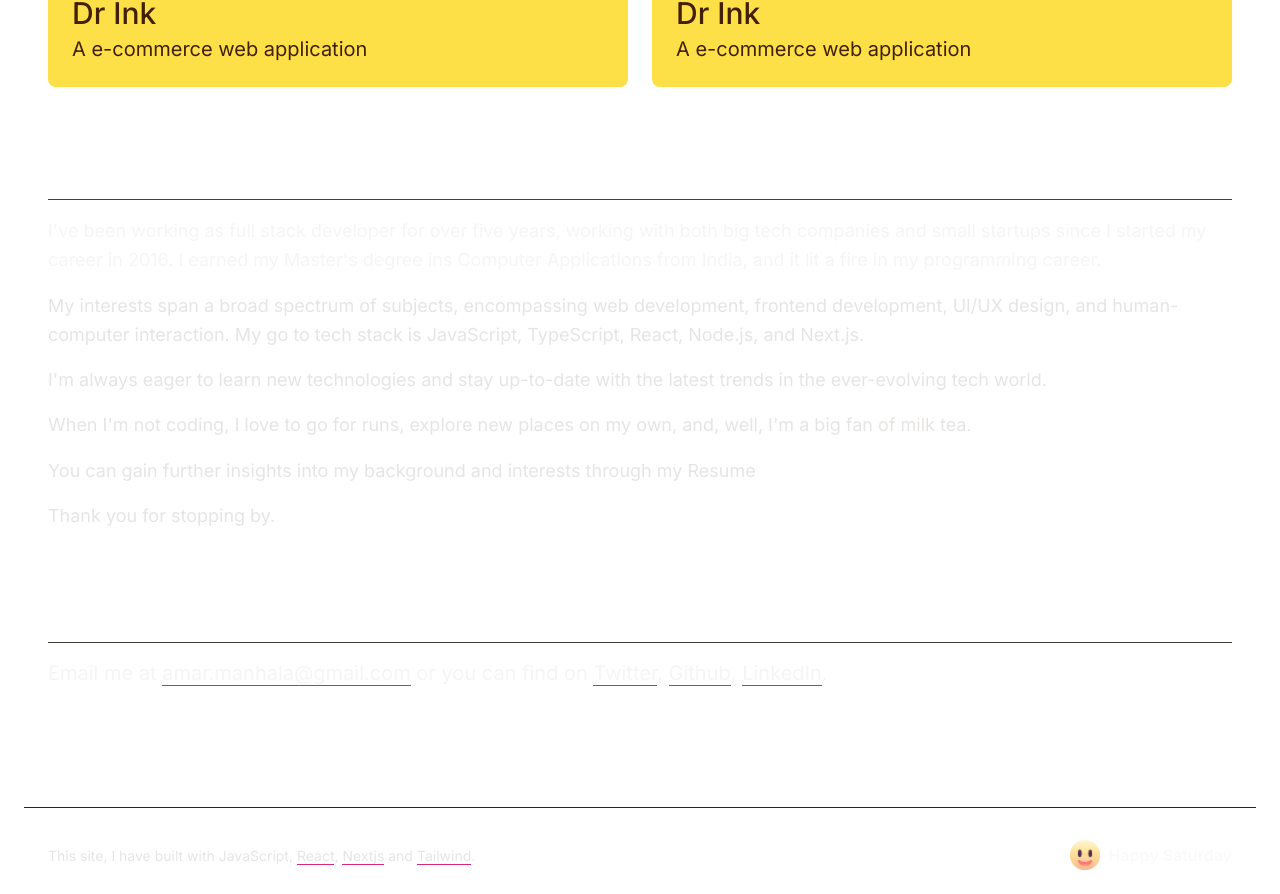
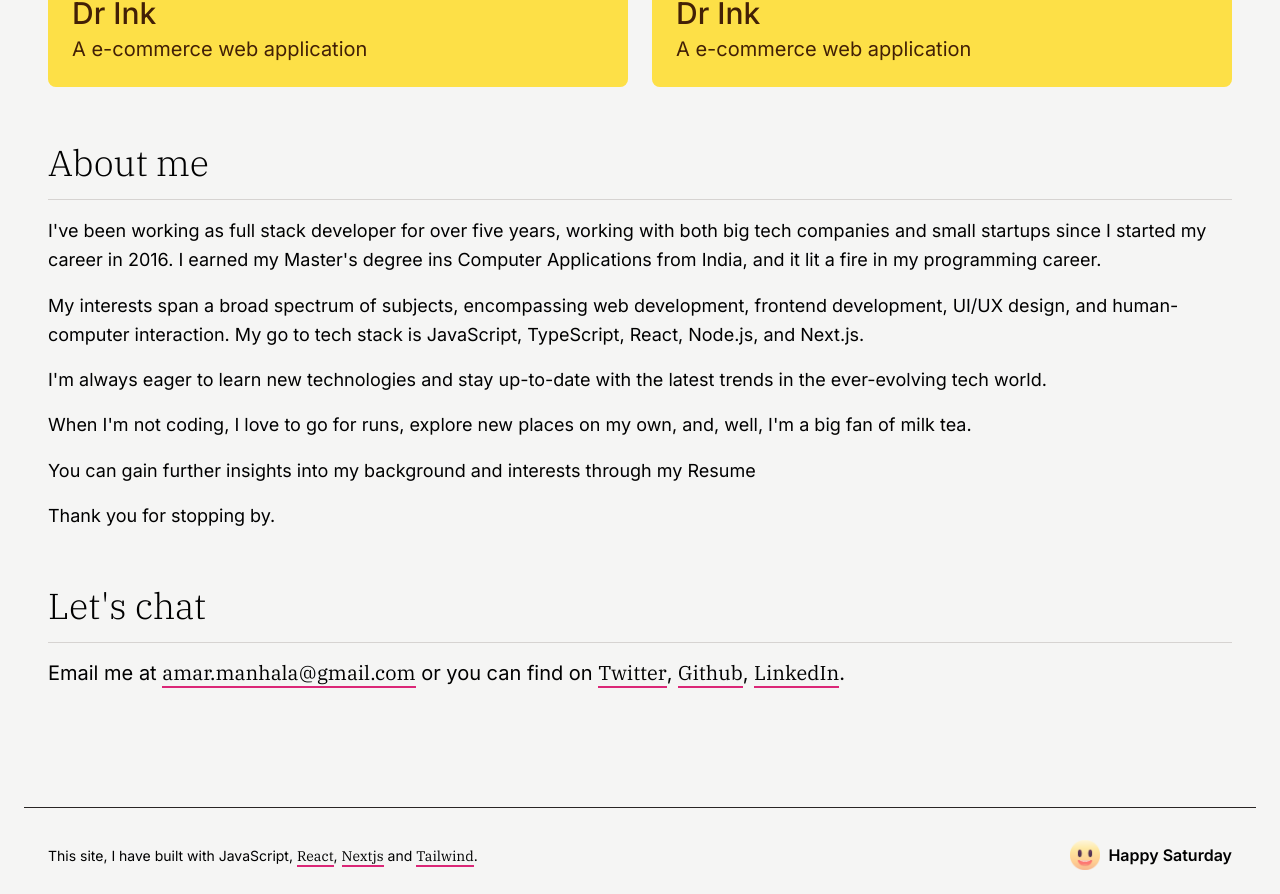
Before and after one commit to amarmanhala/infiniteloop, a Next.js app: page / in a window 1280 px wide. Shown: the part 814-1708 px from the top of the page. Built offline with nearby package versions, Linux system fonts and the light colour scheme.

Commit message:
Add light mode

```diff
--- a/src/app/components/About.tsx
+++ b/src/app/components/About.tsx
@@ -6,8 +6,8 @@ const About = () => {
   return (
     <PageSection>
     <PageSectionHeader title="About me" />
-    <div className="text-stone-200 text-lg">
-      <p className="text-stone-100 text-lg leading-relaxed mb-4">
+    <div className="text-lg">
+      <p className="text-lg leading-relaxed mb-4">
         I&apos;ve been working as full stack developer for over five years,
         working with both big tech companies and small startups since I
         started my career in 2016. I earned my Master&apos;s degree ins
--- a/src/app/components/Anchor.tsx
+++ b/src/app/components/Anchor.tsx
@@ -1,6 +1,9 @@
 "use client"
 import Link from "next/link";
 import React from "react";
+import { Inter, IBM_Plex_Serif } from "next/font/google";
+
+const ibmPlexSerif = IBM_Plex_Serif({ weight: ["400"], subsets: ["latin"] });
 
 const Anchor = ({
   paramURL,
@@ -10,7 +13,7 @@ const Anchor = ({
   children: any;
 }) => {
   return (
-    <Link href={paramURL} target="blank" className="border-b border-pink-600">
+    <Link href={paramURL} target="blank" className={` ${ibmPlexSerif.className} border-b-2 border-pink-600`}>
       {children}
     </Link>
   );
--- a/src/app/components/Contact.tsx
+++ b/src/app/components/Contact.tsx
@@ -7,7 +7,7 @@ const Contact = () => {
   return (
     <PageSection>
     <PageSectionHeader title="Let's chat"></PageSectionHeader>
-    <p className="text-stone-100 text-xl">
+    <p className="text-xl">
       Email me at{" "}
       <Anchor paramURL="mailto: amar.manhala@gmail.com">
         amar.manhala@gmail.com
--- a/src/app/components/Footer.tsx
+++ b/src/app/components/Footer.tsx
@@ -16,10 +16,10 @@ const Footer = () => {
   var d = new Date();
   var dayName = days[d.getDay()];
   return (
-    <footer className="w-full border-t border-stone-800 mt-24 pt-8 flex justify-between items-center px-6">
-      <div>
+    <footer className="w-full border-t border-stone-800 mt-24 pt-8 flex justify-between items-center px-6 sm:flex-row flex-col">
+      <div className="sm:w-2/4 w-full">
         {" "}
-        <span className="text-stone-200 text-sm">
+        <span className="text-sm">
           This site, I have built with JavaScript,{" "}
           <Anchor paramURL="https://react.dev/">React</Anchor>,{" "}
           <Anchor paramURL="https://nextjs.org/">Nextjs</Anchor> and{" "}
@@ -27,14 +27,14 @@ const Footer = () => {
         </span>
       </div>
 
-      <div className="flex justify-center items-center space-x-2">
+      <div className="flex justify-start sm:justify-end items-center space-x-2 sm:w-2/4 w-full pb-2 pt-6 sm:pt-0 sm:pb-0">
         <Player
           autoplay
           loop
           src="/animation_lnapd8b7.json"
           style={{ height: "30px", width: "30px" }}
         ></Player>
-        <span className="text-stone-50 font-semibold">Happy {dayName}</span>
+        <span className="font-semibold">Happy {dayName}</span>
       </div>
     </footer>
   );
--- a/src/app/components/Hero.tsx
+++ b/src/app/components/Hero.tsx
@@ -2,8 +2,8 @@ import React from 'react'
 
 const Hero = () => {
   return (
-    <section className="">
-        <h1 className="text-5xl text-white font-regular leading-tight">
+    <section>
+        <h1 className="sm:text-5xl text-3xl font-medium sm:leading-tight">
           Hello, I&apos;m Amarpreet Singh, a software developer and designer
           based in chilly Toronto. I spend my time to crafting delightful
           software solutions that help companies grow their businesses.
--- a/src/app/components/PageSectionHeader.tsx
+++ b/src/app/components/PageSectionHeader.tsx
@@ -9,7 +9,7 @@ const ibmPlexSerif = IBM_Plex_Serif({ weight: ["300"], subsets: ["latin"] });
 const PageSectionHeader = ({ title }: { title: string }) => {
   return (
     <h2
-      className={`${ibmPlexSerif.className} text-white text-4xl border-b border-stone-700 py-4 mb-4 mt-6`}
+      className={`${ibmPlexSerif.className} text-4xl border-b dark:border-stone-700 border-stone-300 py-4 mb-4 mt-6`}
     >
       {title}
     </h2>
--- a/src/app/components/Projects.tsx
+++ b/src/app/components/Projects.tsx
@@ -4,9 +4,9 @@ import ProjectCard from './ProjectCard'
 
 const Projects = () => {
   return (
-    <section className="mt-16">
+    <section className="sm:mt-16 mt-8">
     <PageSectionHeader title="Projects" />
-    <div className="grid w-full grid-cols-2 gap-6 my-4">
+    <div className="grid w-full sm:grid-cols-2 grid-cols-1 gap-6 my-4">
       <ProjectCard />
       <ProjectCard />
     </div>
--- a/src/app/globals.css
+++ b/src/app/globals.css
@@ -3,13 +3,14 @@
 @tailwind utilities;
 
 :root {
-  --background: white;
+  --background: #f5f5f4;
+  --foreground: #000;
 }
 
 @media (prefers-color-scheme: dark) {
   :root {
     --background: #0c0a09;
-    --foreground: #eee;
+    --foreground: #fff;
   }
 }
 
--- a/src/app/layout.tsx
+++ b/src/app/layout.tsx
@@ -18,7 +18,7 @@ export default function RootLayout({
 }) {
   return (
     <html lang="en">
-      <body className={`${inter.className} p-6`}>
+      <body className={`${inter.className} sm:p-6 p-1`}>
 
         {children}<Footer></Footer></body>
     </html>
```
